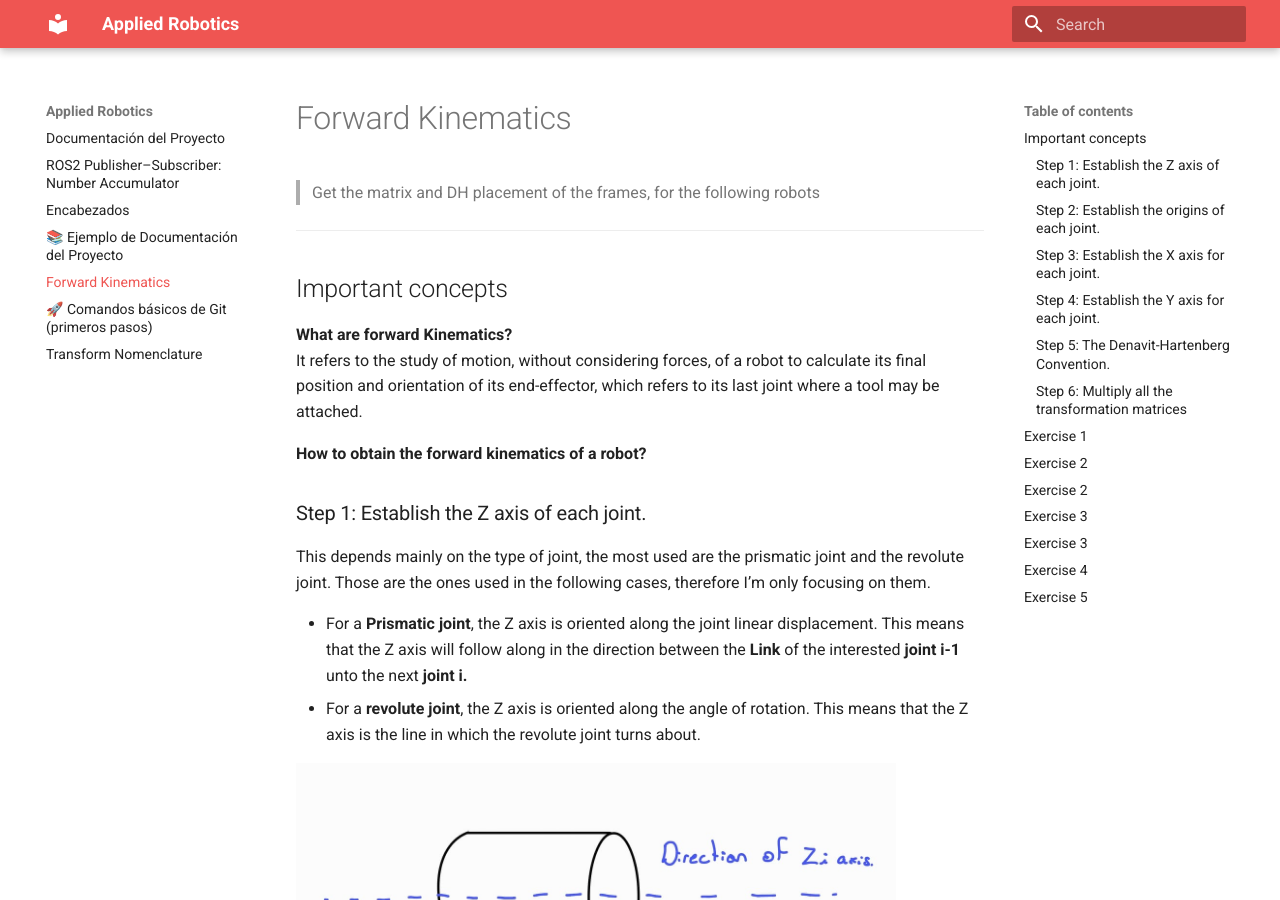
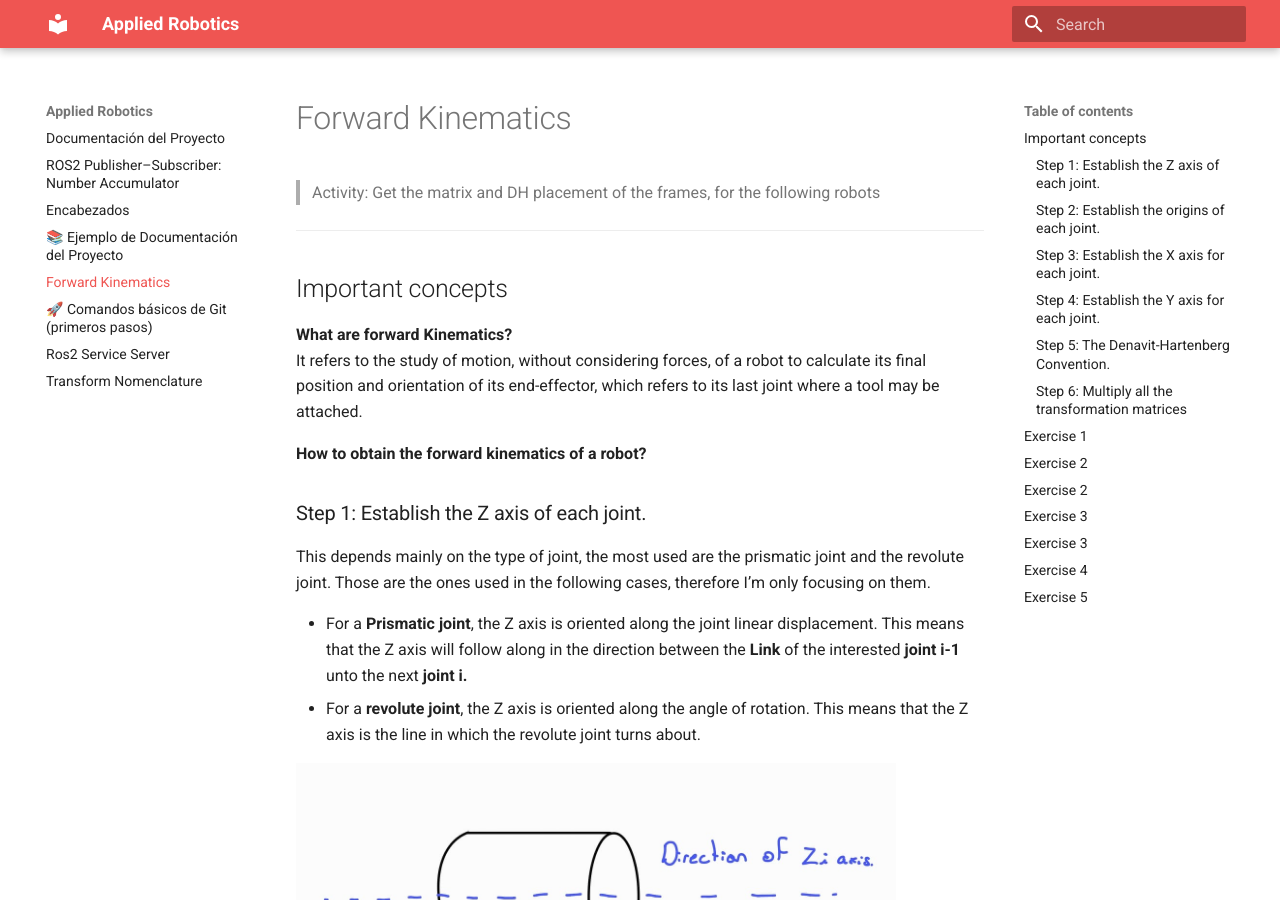
Before and after one commit to Hector-Cornejo/Applied_robotics, an MkDocs documentation site: the page built from docs/forward_kinematics.md, in a window 1280 px wide and 900 px high. Built offline with MkDocs 1.6.1 and Material for MkDocs 9.7.7, drawn with Linux system fonts in a browser that asks for light colours.

Commit message:
services_firstbuild

```diff
--- a/docs/forward_kinematics.md
+++ b/docs/forward_kinematics.md
@@ -1,6 +1,6 @@
 # Forward Kinematics
 
-> Get the matrix and DH placement of the frames, for the following robots
+> Activity: Get the matrix and DH placement of the frames, for the following robots
 
 ---
 
```
Also changed, not shown: docs/services.md (added, +20 -0 lines), docs/comandos.md (line endings or trailing spaces).
